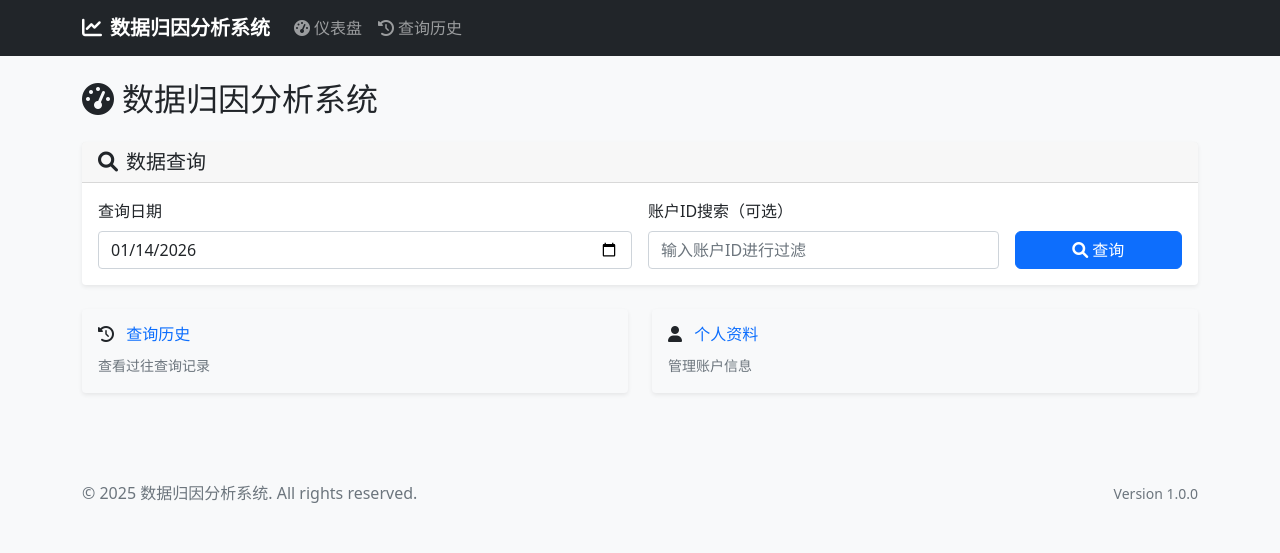
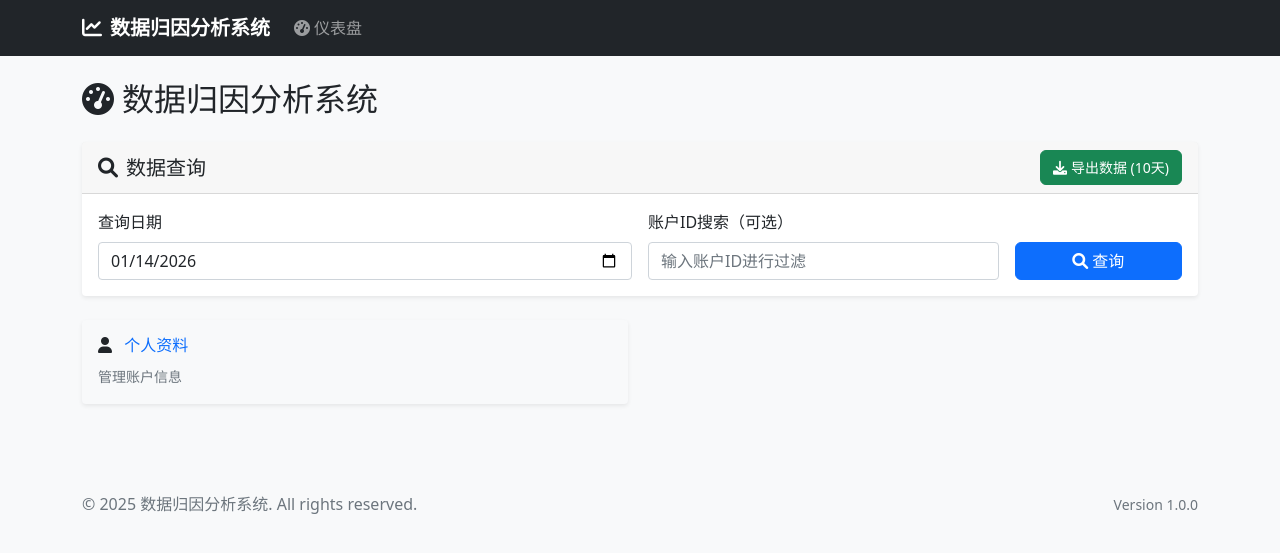
Before and after one commit to chemanyu/jd_data, a Flask app: page / in a window 1280 px wide. Shown: the top 553 px of the page. Run offline with Flask 2, Linux system fonts and the light colour scheme.

Commit message:
导出十天数据

```diff
--- a/app/database.py
+++ b/app/database.py
@@ -3,7 +3,7 @@ import pymysql
 DB_CONFIG = {
     'host': '127.0.0.1',
     'user': 'root',
-    'password': '123456',
+    'password': '',
     'database': 'release_atd',
     'charset': 'utf8mb4'
 }
--- a/app/routes.py
+++ b/app/routes.py
@@ -1,8 +1,17 @@
-from flask import Blueprint, render_template, request, redirect, url_for, flash, jsonify
+from flask import Blueprint, render_template, request, redirect, url_for, flash, jsonify, send_file
 # from flask_login import login_user, logout_user, login_required, current_user  # 已注释掉登录相关导入
 from datetime import datetime, timedelta
 from app.models import User, QueryLog
 from app.api_client import APIClient
+from io import BytesIO
+import os
+
+try:
+    from openpyxl import Workbook
+    from openpyxl.styles import Font, PatternFill, Alignment, Border, Side
+    OPENPYXL_AVAILABLE = True
+except ImportError:
+    OPENPYXL_AVAILABLE = False
 
 # 创建蓝图
 main_bp = Blueprint('main', __name__)
@@ -112,17 +121,108 @@ def api_data():
 
     return jsonify(parsed_data)
 
-@main_bp.route('/history')
-# @login_required  # 已注释掉登录要求
-def query_history():
-    """查询历史记录页面"""
-    page = request.args.get('page', 1, type=int)
-    # logs = QueryLog.get_user_logs(current_user.id, limit=20)  # 暂时注释掉
-    logs = []  # 临时设置为空列表
-    return render_template('history.html', logs=logs)
 
 @main_bp.route('/profile')
 # @login_required  # 已注释掉登录要求
 def profile():
     """用户资料页面"""
     return render_template('profile.html')
+
+@main_bp.route('/export/error-counts-excel')
+# @login_required  # 已注释掉登录要求
+def export_error_counts():
+    """导出过去10天的错误统计数据为Excel"""
+    if not OPENPYXL_AVAILABLE:
+        return jsonify({'error': '缺少openpyxl库，请先安装'}), 500
+
+    try:
+        api_client = APIClient()
+
+        # 获取过去10天的数据
+        multi_days_data = api_client.get_multi_days_error_data(num_days=10)
+
+        if not multi_days_data:
+            return jsonify({'error': '无法获取数据，请稍后重试'}), 500
+
+        # 创建 Excel 工作簿
+        wb = Workbook()
+        ws = wb.active
+        ws.title = "错误统计"
+
+        # 定义样式
+        header_fill = PatternFill(start_color="4472C4", end_color="4472C4", fill_type="solid")
+        header_font = Font(bold=True, color="FFFFFF", size=11)
+        center_alignment = Alignment(horizontal="center", vertical="center")
+        border = Border(
+            left=Side(style='thin'),
+            right=Side(style='thin'),
+            top=Side(style='thin'),
+            bottom=Side(style='thin')
+        )
+
+        # 设置列宽
+        ws.column_dimensions['A'].width = 12
+        ws.column_dimensions['B'].width = 18
+        ws.column_dimensions['C'].width = 25
+        ws.column_dimensions['D'].width = 12
+
+        # 写入标题
+        headers = ["日期", "账户ID", "错误类型", "错误数量"]
+        for col_idx, header in enumerate(headers, 1):
+            cell = ws.cell(row=1, column=col_idx)
+            cell.value = header
+            cell.fill = header_fill
+            cell.font = header_font
+            cell.alignment = center_alignment
+            cell.border = border
+
+        # 按日期降序排列（从最新开始）
+        sorted_dates = sorted(multi_days_data.keys(), reverse=True)
+
+        row = 2
+        for date_str in sorted_dates:
+            error_counts = multi_days_data[date_str]
+
+            # 按账户ID排序
+            for advertiser_id in sorted(error_counts.keys()):
+                errors = error_counts[advertiser_id]
+
+                # 按错误类型排序
+                for error_type in sorted(errors.keys()):
+                    error_count = errors[error_type]
+
+                    # 写入数据
+                    ws.cell(row=row, column=1).value = date_str
+                    ws.cell(row=row, column=2).value = advertiser_id
+                    ws.cell(row=row, column=3).value = error_type
+                    ws.cell(row=row, column=4).value = error_count
+
+                    # 应用样式
+                    for col in range(1, 5):
+                        cell = ws.cell(row=row, column=col)
+                        cell.border = border
+                        if col == 4:  # 数字列居中
+                            cell.alignment = center_alignment
+
+                    row += 1
+
+        # 在内存中创建 Excel 文件
+        excel_file = BytesIO()
+        wb.save(excel_file)
+        excel_file.seek(0)
+
+        # 生成文件名
+        export_date = datetime.now().strftime('%Y%m%d_%H%M%S')
+        filename = f"error_counts_{export_date}.xlsx"
+
+        # 返回 Excel 文件
+        return send_file(
+            excel_file,
+            mimetype='application/vnd.openxmlformats-officedocument.spreadsheetml.sheet',
+            as_attachment=True,
+            download_name=filename
+        )
+
+    except Exception as e:
+        print(f"导出Excel出错: {e}")
+        return jsonify({'error': f'导出失败: {str(e)}'}), 500
--- a/app/templates/base.html
+++ b/app/templates/base.html
@@ -34,11 +34,7 @@
                             <i class="fas fa-tachometer-alt me-1"></i>仪表盘
                         </a>
                     </li>
-                    <li class="nav-item">
-                        <a class="nav-link" href="{{ url_for('main.query_history') }}">
-                            <i class="fas fa-history me-1"></i>查询历史
-                        </a>
-                    </li>
+
                 </ul>
 
                 {# 用户认证相关导航 - 已注释掉登录功能
--- a/app/templates/dashboard.html
+++ b/app/templates/dashboard.html
@@ -16,10 +16,13 @@
 <div class="row mb-4">
     <div class="col-12">
         <div class="card">
-            <div class="card-header">
+            <div class="card-header d-flex justify-content-between align-items-center">
                 <h5 class="mb-0">
                     <i class="fas fa-search me-2"></i>数据查询
                 </h5>
+                <button type="button" class="btn btn-success btn-sm" id="exportBtn" title="导出过去10天的错误统计数据为Excel">
+                    <i class="fas fa-download me-1"></i>导出数据 (10天)
+                </button>
             </div>
             <div class="card-body">
                 <form id="queryForm" class="row g-3">
@@ -67,17 +70,6 @@
 
 <!-- 快速访问区域 -->
 <div class="row">
-    <div class="col-md-6 mb-3">
-        <div class="card border-0 bg-light">
-            <div class="card-body">
-                <h6 class="card-title">
-                    <i class="fas fa-history me-2"></i>
-                    <a href="{{ url_for('main.query_history') }}" class="text-decoration-none">查询历史</a>
-                </h6>
-                <small class="text-muted">查看过往查询记录</small>
-            </div>
-        </div>
-    </div>
     <div class="col-md-6 mb-3">
         <div class="card border-0 bg-light">
             <div class="card-body">
@@ -609,5 +601,75 @@ document.addEventListener('keydown', function(e) {
         }
     }
 });
+
+// 导出功能
+document.getElementById('exportBtn').addEventListener('click', async function() {
+    const exportBtn = this;
+    const originalText = exportBtn.innerHTML;
+
+    try {
+        // 显示加载状态
+        exportBtn.disabled = true;
+        exportBtn.innerHTML = '<span class="spinner-border spinner-border-sm me-1"></span>导出中...';
+
+        // 调用导出接口
+        const response = await fetch('/guangyixin/export/error-counts-excel');
+
+        if (!response.ok) {
+            const errorData = await response.json();
+            alert('导出失败: ' + (errorData.error || '未知错误'));
+            return;
+        }
+
+        // 获取文件名
+        const contentDisposition = response.headers.get('content-disposition');
+        let fileName = 'error_counts.xlsx';
+        if (contentDisposition) {
+            const fileNameMatch = contentDisposition.match(/filename="?([^"]+)"?/);
+            if (fileNameMatch) {
+                fileName = fileNameMatch[1];
+            }
+        }
+
+        // 创建 Blob 并下载
+        const blob = await response.blob();
+        const url = window.URL.createObjectURL(blob);
+        const a = document.createElement('a');
+        a.href = url;
+        a.download = fileName;
+        document.body.appendChild(a);
+        a.click();
+        window.URL.revokeObjectURL(url);
+        a.remove();
+
+        // 显示成功消息
+        const alertDiv = document.createElement('div');
+        alertDiv.className = 'alert alert-success alert-dismissible fade show';
+        alertDiv.role = 'alert';
+        alertDiv.innerHTML = `
+            <i class="fas fa-check-circle me-2"></i>
+            <strong>导出成功！</strong> 文件已下载: ${fileName}
+            <button type="button" class="btn-close" data-bs-dismiss="alert" aria-label="Close"></button>
+        `;
+
+        // 插入到页面顶部
+        const container = document.querySelector('.container-fluid') || document.body;
+        container.insertBefore(alertDiv, container.firstChild);
+
+        // 3秒后自动关闭
+        setTimeout(() => {
+            alertDiv.remove();
+        }, 3000);
+
+    } catch (error) {
+        console.error('导出出错:', error);
+        alert('导出失败: ' + error.message);
+    } finally {
+        // 恢复按钮状态
+        exportBtn.disabled = false;
+        exportBtn.innerHTML = originalText;
+    }
+});
+
 </script>
 {% endblock %}
--- a/requirements.txt
+++ b/requirements.txt
@@ -5,3 +5,4 @@ requests>=2.25.0
 Werkzeug>=2.0.0
 python-dotenv>=0.19.0
 waitress>=2.0.0
+openpyxl>=3.0.0
```
Also changed, not shown: app/api_client.py (+33 -1 lines).
